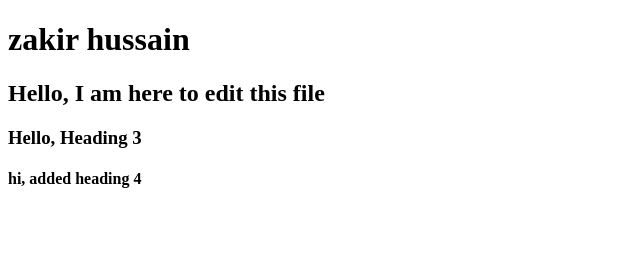
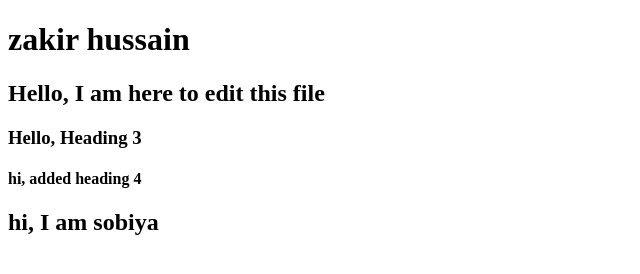
Before and after one commit to shahsobiya19/Practice_playground, a plain HTML site: page index.html in a window 1280 px wide. Shown: the whole page, without its empty margins (0-640 px from the left). Drawn offline with Linux system fonts and the light colour scheme.

Commit message:
I added h2

```diff
--- a/index.html
+++ b/index.html
@@ -10,5 +10,6 @@
     <h2>Hello, I am here to edit this file</h2>
     <h3> Hello, Heading 3</h3>
     <h4> hi, added heading 4</h4>
+    <h2>hi, I am sobiya</h2>
 </body>
 </html>
```
